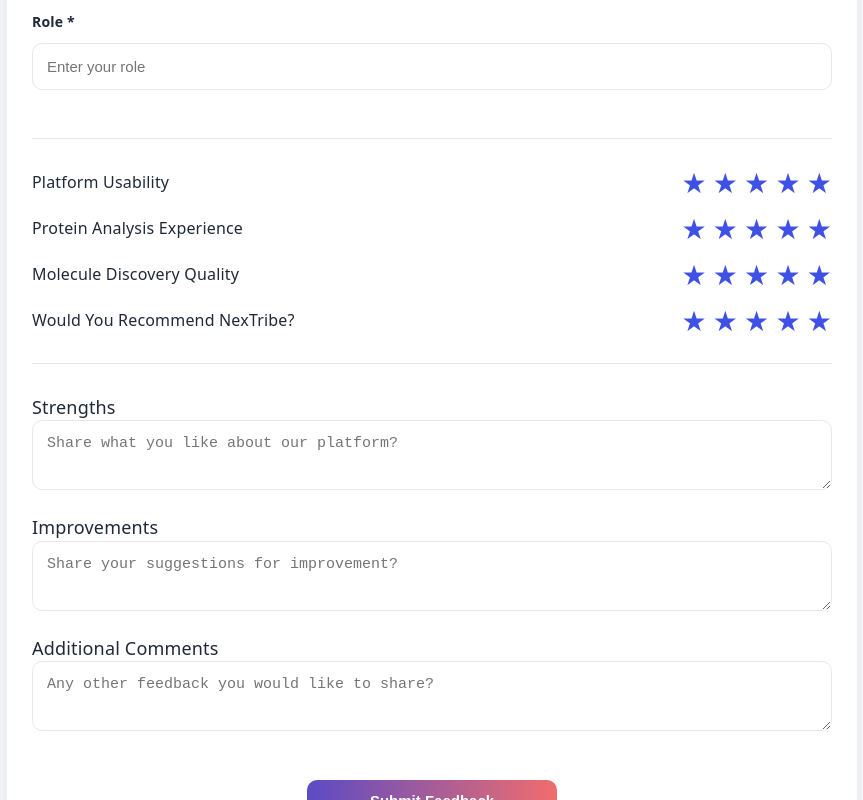
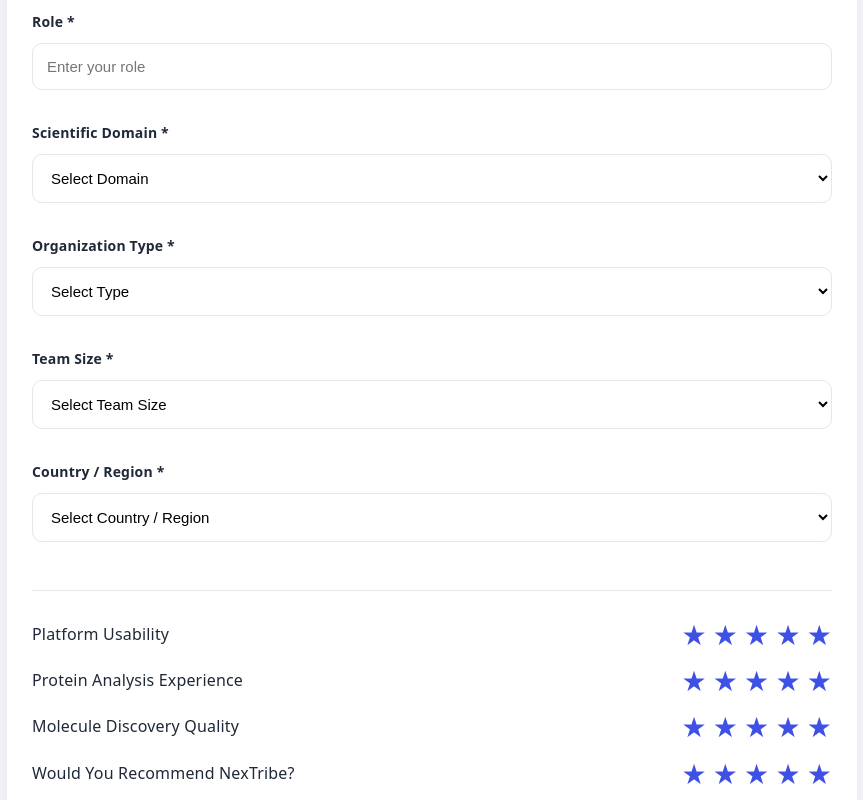
Before and after one commit to Darshan1103/customer-feedback-system, a React app in the folder frontend/: page /feedback in a window 1280 px wide. Shown: the part 540-1340 px from the top of the page, without its empty margins (208-1071 px from the left). Built offline with nearby package versions, Linux system fonts and the light colour scheme; the HTML template or start-up script is replaced by a standard one.

Commit message:
Added scientific domain, organization type, team size and country fields

```diff
--- a/frontend/src/pages/CustomerFeedback.jsx
+++ b/frontend/src/pages/CustomerFeedback.jsx
@@ -9,6 +9,16 @@ function CustomerFeedback() {
     email: "",
     organization: "",
     role: "",
+    scientificDomain: "",
+    otherScientificDomain: "",
+
+    organizationType: "",
+    otherOrganizationType: "",
+
+    teamSize: "",
+    countryRegion: "",
+    otherCountry: "",
+
     usabilityRating: 5,
     proteinAnalysisRating: 5,
     moleculeDiscoveryRating: 5,
@@ -35,7 +45,15 @@ function CustomerFeedback() {
       !formData.customerName.trim() ||
       !formData.email.trim() ||
       !formData.organization.trim() ||
-      !formData.role.trim()
+      !formData.role.trim() ||
+      !formData.scientificDomain.trim() ||
+      !formData.organizationType.trim() ||
+      !formData.teamSize.trim() ||
+      !formData.countryRegion.trim()||
+      (
+      formData.countryRegion === "Other" &&
+      !formData.otherCountry.trim()
+      )
     ) {
       alert(
         "Please fill all required fields."
@@ -135,6 +153,119 @@ function CustomerFeedback() {
           value={formData.role}
           onChange={handleChange}
         />
+
+        <label className="field-label">
+          Scientific Domain *
+        </label>
+
+        <select
+          name="scientificDomain"
+          value={formData.scientificDomain}
+          onChange={handleChange}
+        >
+          <option value="">Select Domain</option>
+          <option value="Oncology">Oncology</option>
+          <option value="Neurology">Neurology</option>
+          <option value="Infectious Disease">
+            Infectious Disease
+          </option>
+          <option value="Materials Science">
+            Materials Science
+          </option>
+          <option value="Other">Other</option>
+        </select>
+
+        {formData.scientificDomain === "Other" && (
+          <input
+            type="text"
+            name="otherScientificDomain"
+            placeholder="Please specify"
+            value={formData.otherScientificDomain}
+            onChange={handleChange}
+          />
+        )}
+
+        <label className="field-label">
+          Organization Type *
+        </label>
+
+        <select
+          name="organizationType"
+          value={formData.organizationType}
+          onChange={handleChange}
+        >
+          <option value="">Select Type</option>
+          <option value="Pharma">Pharma</option>
+          <option value="Biotech">Biotech</option>
+          <option value="Academic">Academic</option>
+          <option value="CRO">CRO</option>
+          <option value="Government">Government</option>
+          <option value="Startup">Startup</option>
+          <option value="Other">Other</option>
+        </select>
+
+        {formData.organizationType === "Other" && (
+          <input
+            type="text"
+            name="otherOrganizationType"
+            placeholder="Please specify"
+            value={formData.otherOrganizationType}
+            onChange={handleChange}
+          />
+        )}
+
+        <label className="field-label">
+          Team Size *
+        </label>
+
+        <select
+          name="teamSize"
+          value={formData.teamSize}
+          onChange={handleChange}
+        >
+          <option value="">Select Team Size</option>
+          <option value="Solo">Solo</option>
+          <option value="2-10">2-10</option>
+          <option value="11-50">11-50</option>
+          <option value="50+">50+</option>
+        </select>
+
+        <label className="field-label">
+          Country / Region *
+        </label>
+
+        <select
+          name="countryRegion"
+          value={formData.countryRegion}
+          onChange={handleChange}
+        >
+          <option value="">
+            Select Country / Region
+          </option>
+
+          <option value="India">India</option>
+          <option value="United States">United States</option>
+          <option value="United Kingdom">United Kingdom</option>
+          <option value="Germany">Germany</option>
+          <option value="France">France</option>
+          <option value="Canada">Canada</option>
+          <option value="Australia">Australia</option>
+          <option value="Japan">Japan</option>
+          <option value="Singapore">Singapore</option>
+          <option value="China">China</option>
+          <option value="South Korea">South Korea</option>
+          <option value="Other">Other</option>
+        </select>
+
+        {formData.countryRegion === "Other" && (
+          <input
+            type="text"
+            name="otherCountry"
+            placeholder="Please specify country"
+            value={formData.otherCountry}
+            onChange={handleChange}
+          />
+        )}
 
         <div className="section-divider"></div>
 
--- a/frontend/src/styles/Main.css
+++ b/frontend/src/styles/Main.css
@@ -27,7 +27,8 @@
 }
 
 .feedback-card input,
-.feedback-card textarea {
+.feedback-card textarea,
+.feedback-card select {
   width: 100%;
   padding: 14px;
   margin-bottom: 18px;
@@ -109,15 +110,19 @@
 }
 
 textarea {
-  min-height: 70px;
+  width: 100%;
+  min-height: 90px;
 
-  padding: 12px;
+  padding: 14px;
+
+  border: 1px solid #e5e7eb;
+  border-radius: 10px;
 
   font-size: 14px;
 
-  border-radius: 8px;
+  resize: vertical;
 
-  resize: vertical;
+  margin-bottom: 18px;
 }
 
 textarea,
```
